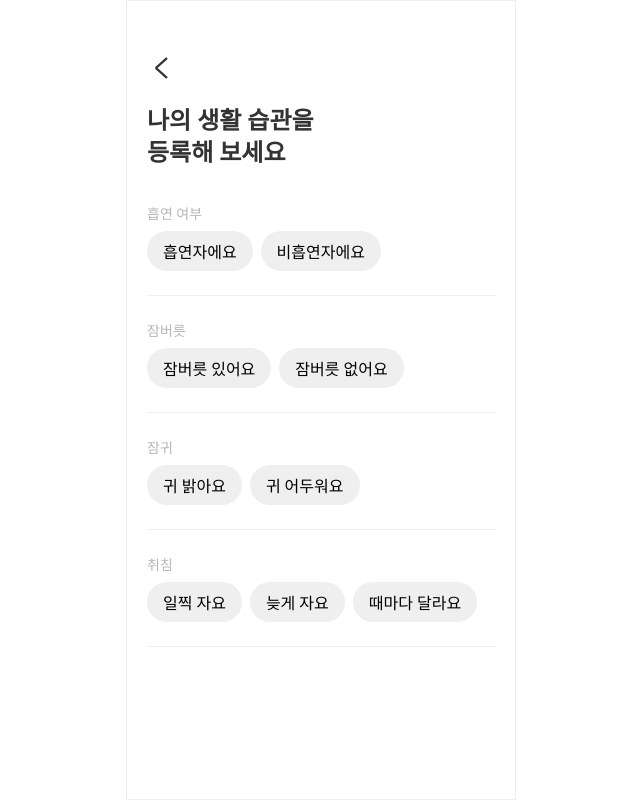
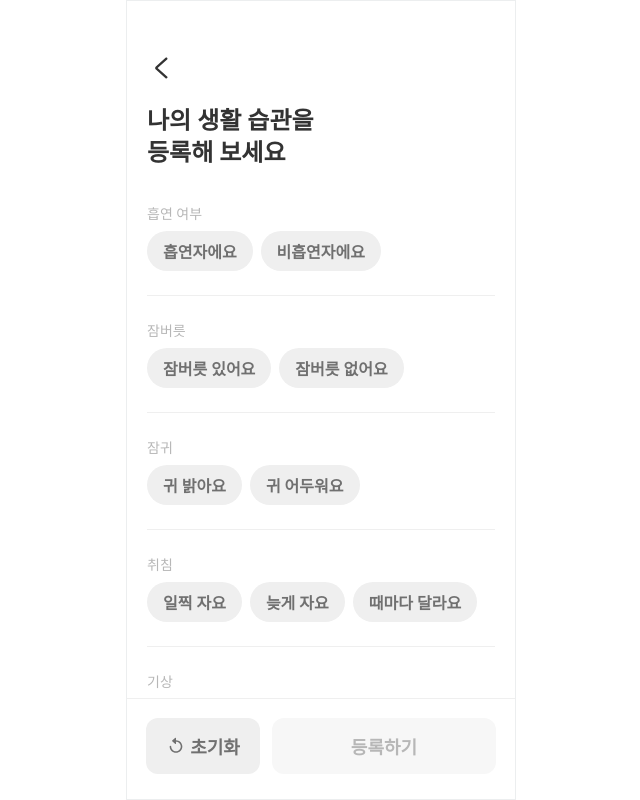
Before and after one commit to G-E-E-K-S/GEEKS-FE, a React (Create React App) app: page /lifestyle in a window 1280 px wide. Shown: the whole page, without its empty margins (319-959 px from the left). Built offline with nearby package versions, Linux system fonts and the light colour scheme; a web font is replaced by a local one.

Commit message:
Add life style function ( no btn function )

```diff
--- a/src/components/Main/LifeStyle.js
+++ b/src/components/Main/LifeStyle.js
@@ -1,4 +1,4 @@
-import React from "react";
+import React,{useState,useEffect} from "react";
 import styled from "styled-components";
 import * as c from "../Common/CommonStyle";
 
@@ -9,15 +9,28 @@ const LifeStyleTxt = styled.div`
   font-weight: 500;
   margin-bottom: 8px;
 `;
+const Flex = styled.div`
+  display: flex;
+  flex-wrap: wrap;
+  gap: 8px;
+`;
+const InputRadio = styled.input`
+  display: none;
+`;
 const SubLifeStyle = styled.div`
   display: flex;
+  white-space: nowrap;
   padding: 8px 16px;
   justify-content: center;
   align-items: center;
   border-radius: 20px;
-  background: #efefef;
-  margin-right: 8px;
+  background: ${(props)=> props.checked ? '#FFC700' : '#efefef'};
   cursor: pointer;
+
+  color: ${(props)=> props.checked ? '#333' : '#707070'};
+  font-size: 16px;
+  font-style: normal;
+  font-weight: 600;
 `;
 const Line = styled.div`
   width: 350px;
@@ -25,16 +38,37 @@ const Line = styled.div`
   background: #efefef;
   margin: 24px 0px;
 `;
+const OnlyMargin = styled.div`
+  margin: 24px 0px;
+`;
 const LifeStyle = (props) => {
+  const [selectedOption, setSelectedOption] = useState(null);
+
+  const handleOptionChange = (value) => {
+    setSelectedOption(value);
+  };
+
+  useEffect(()=>{
+    setSelectedOption(null);
+  },[props.resetStat]);
+
   return (
     <>
       <LifeStyleTxt>{props.lifeStyleText}</LifeStyleTxt>
-      <c.Flex>
-        {props.lifeStyle.map((style) => (
-          <SubLifeStyle onClick={props.onClick}>{style}</SubLifeStyle>
+      <Flex>
+        {props.lifeStyle.map((option, index) => (
+          <label key={index}>
+            <InputRadio
+              type="radio"
+              value={option}
+              checked={selectedOption === option}
+              onChange={() => handleOptionChange(option)}
+            />
+            <SubLifeStyle checked={selectedOption === option}>{option}</SubLifeStyle>
+          </label>
         ))}
-      </c.Flex>
-      <Line />
+      </Flex>
+      {props.noShowLine ? <OnlyMargin/> : <Line/>}
     </>
   );
 };
--- a/src/components/Main/MyPageMenu.js
+++ b/src/components/Main/MyPageMenu.js
@@ -14,6 +14,8 @@ const TotalMenu = styled.div`
 `;
 const MenuImg = styled.img`
     margin-right: 16px;
+    width: 28px;
+    height: 28px;
 `;
 const MenuName = styled.div`
     display: flex;
@@ -23,6 +25,10 @@ const MenuName = styled.div`
     font-style: normal;
     font-weight: 600;
 `;
+const Arrow = styled.img`
+    width:20px;
+    height: 20px;
+`;
 const MyPageMenu = (props) => {
     return(
         <TotalMenu onClick={props.onClick}>
@@ -30,7 +36,7 @@ const MyPageMenu = (props) => {
                 <MenuImg src={props.menuImg}></MenuImg>
                 <MenuName>{props.menuName}</MenuName>
             </c.Flex>
-            <img src={MenuArrow}/>
+            <Arrow src={MenuArrow}/>
         </TotalMenu>
     )
 }
--- a/src/pages/MyPage/LifeStyles.js
+++ b/src/pages/MyPage/LifeStyles.js
@@ -4,12 +4,64 @@ import * as c from "../../components/Common/CommonStyle";
 import GoBack from "../../components/Join/GoBack";
 import SubTitle from "../../components/Main/SubTitle";
 import LifeStyle from "../../components/Main/LifeStyle";
+import reset from '../../assets/img/MyPage/reset.svg';
 
 const SubTitleBox = styled.div`
     margin-top: 2.36vh;
     margin-bottom: 4.26vh;
 `;
+const BottomMenues = styled.div`
+  display: flex;
+  padding: 2.38vh; 20px 0px 20px;
+  border-top: 1px solid #EFEFEF;
+`;
+const Reset = styled.div`
+  display: flex;
+  align-items: center;
+  justify-content: center;
+  border-radius: 12px;
+  width: 114px;
+  height: 56px;
+  margin-right: 12px;
+  background: #EFEFEF;
+
+  color: #707070;
+  text-align: center;
+  font-size: 18px;
+  font-style: normal;
+  font-weight: 600;
+  cursor: pointer;
+`;
+const ResetImg = styled.img`
+  width: 20px;
+  height: 20px;
+  margin-right: 4px;
+`;
+const Enroll = styled.div`
+  display: flex;
+  width: 224px;
+  height: 56px;
+  justify-content: center;
+  align-items: center;
+  flex-shrink: 0;
+  border-radius: 12px;
+  background: #F7F7F7;
+
+  color: #B7B7B7;
+  text-align: center;
+  font-size: 18px;
+  font-style: normal;
+  font-weight: 600;
+`;
 const LifeStyles = () => {
+  const [resetStat, setResetStat] = useState(false);
+  const [isClicked, setIsCliked] = useState(false);
+  const handleReset = () => {
+    setResetStat(!resetStat);
+  }
+  const handleButtonClick = () => {
+    setIsCliked(!isClicked);
+  }
   return (
     <c.Totalframe>
       <c.ScreenComponent>
@@ -18,12 +70,23 @@ const LifeStyles = () => {
             <SubTitleBox>
                 <SubTitle subtitle={`나의 생활 습관을\n등록해 보세요`}/>
             </SubTitleBox>
-            <LifeStyle lifeStyleText={`흡연 여부`} lifeStyle={['흡연자에요','비흡연자에요']}/>
-            <LifeStyle lifeStyleText={`잠버릇`} lifeStyle={['잠버릇 있어요','잠버릇 없어요']}/>
-            <LifeStyle lifeStyleText={`잠귀`} lifeStyle={['귀 밝아요','귀 어두워요']}/>
-            <LifeStyle lifeStyleText={`취침`} lifeStyle={['일찍 자요','늦게 자요','때마다 달라요']}/>
+            <LifeStyle lifeStyleText={`흡연 여부`} lifeStyle={['흡연자에요','비흡연자에요']} resetStat={resetStat}/>
+            <LifeStyle lifeStyleText={`잠버릇`} lifeStyle={['잠버릇 있어요','잠버릇 없어요']} resetStat={resetStat}/>
+            <LifeStyle lifeStyleText={`잠귀`} lifeStyle={['귀 밝아요','귀 어두워요']} resetStat={resetStat}/>
+            <LifeStyle lifeStyleText={`취침`} lifeStyle={['일찍 자요','늦게 자요','때마다 달라요']} resetStat={resetStat}/>
+            <LifeStyle lifeStyleText={`기상`} lifeStyle={['일찍 일어나요','늦게 일어나요','때마다 달라요']} resetStat={resetStat}/>
+            <LifeStyle lifeStyleText={`외출`} lifeStyle={['집순이에요','밖순이에요','본가 자주 가요','약속이 있으면 나가요','학교에 오래 있어요']} resetStat={resetStat}/>
+            <LifeStyle lifeStyleText={`청소`} lifeStyle={['주기적으로 청소해요','더러워지면 청소해요','상대에게 맞춰요']} resetStat={resetStat}/>
+            <LifeStyle lifeStyleText={`성향`} lifeStyle={['혼자 조용히 지내요','함께 놀고 싶어요','상대에게 맞춰요']} noShowLine={true} resetStat={resetStat}/>
         </c.SubScreen>
       </c.ScreenComponent>
+      <BottomMenues>
+        <Reset onClick={()=>handleReset()}>
+          <ResetImg src={reset}/>
+          초기화
+        </Reset>
+        <Enroll onClick={()=>handleButtonClick()} isClicked={isClicked}>등록하기</Enroll>
+      </BottomMenues>
     </c.Totalframe>
   );
 };
```
Also changed, not shown: src/assets/img/MyPage/reset.svg (added).
